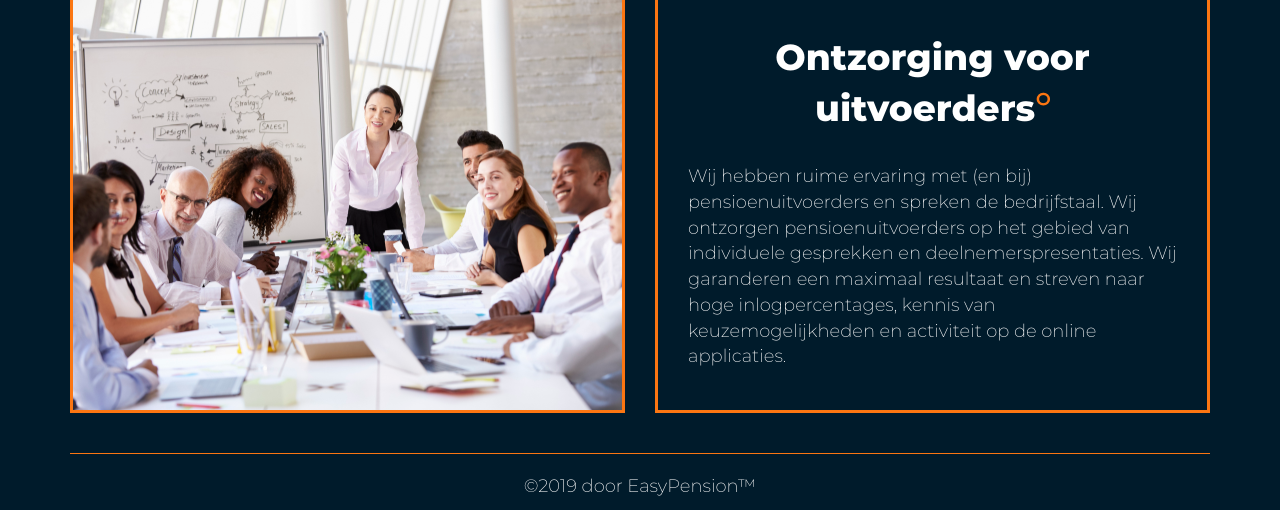
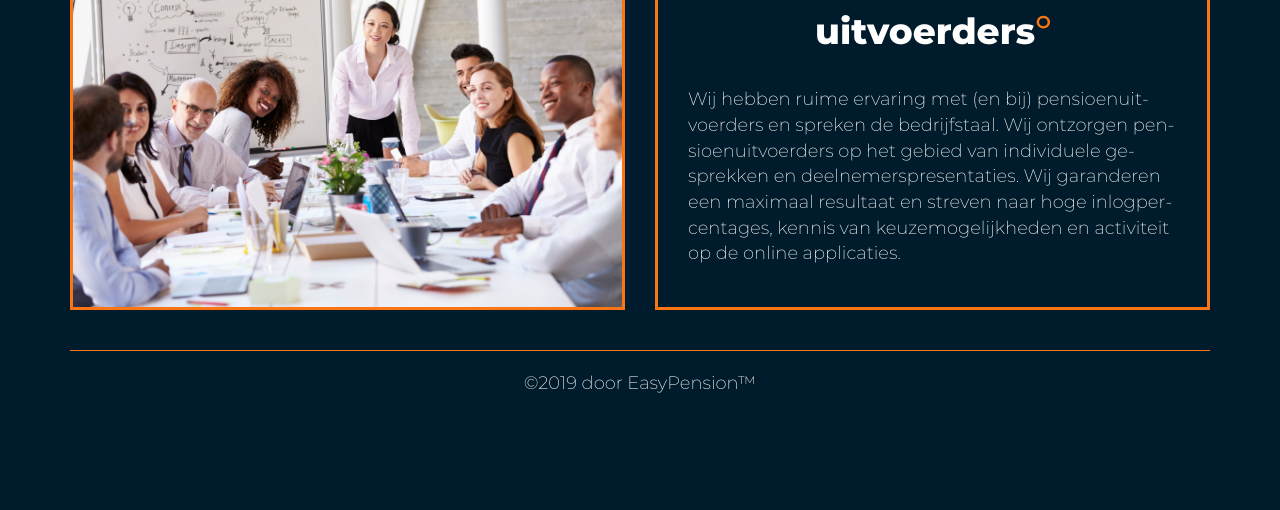
Before and after one commit to IvoJongmans/EasyPension, a PHP site: page /diensten.html in a window 1280 px wide. Shown: the part 1569-2079 px from the top of the page. After the commit the page ends 1976 px from the top, so only its background shows below. Run offline with PHP 8.4, Linux system fonts and the light colour scheme.

Commit message:
changed text and celsius

```diff
--- a/diensten.css
+++ b/diensten.css
@@ -27,6 +27,7 @@ body {
     font-family: 'MontserratEL', sans-serif;
     color: white;
     font-size: 18px;
+    hyphens: auto;
 }
 
 .brandlogo {
```
